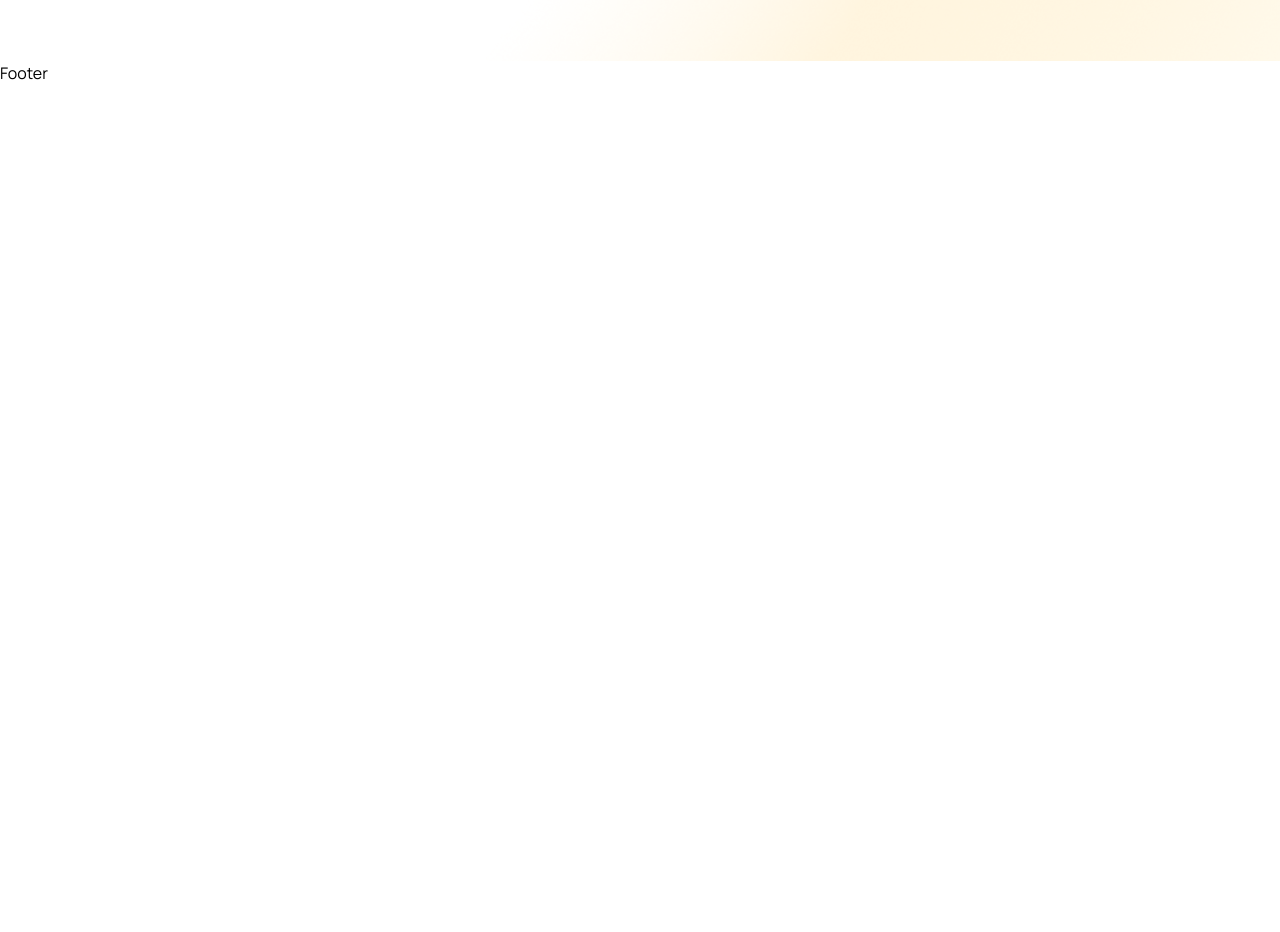
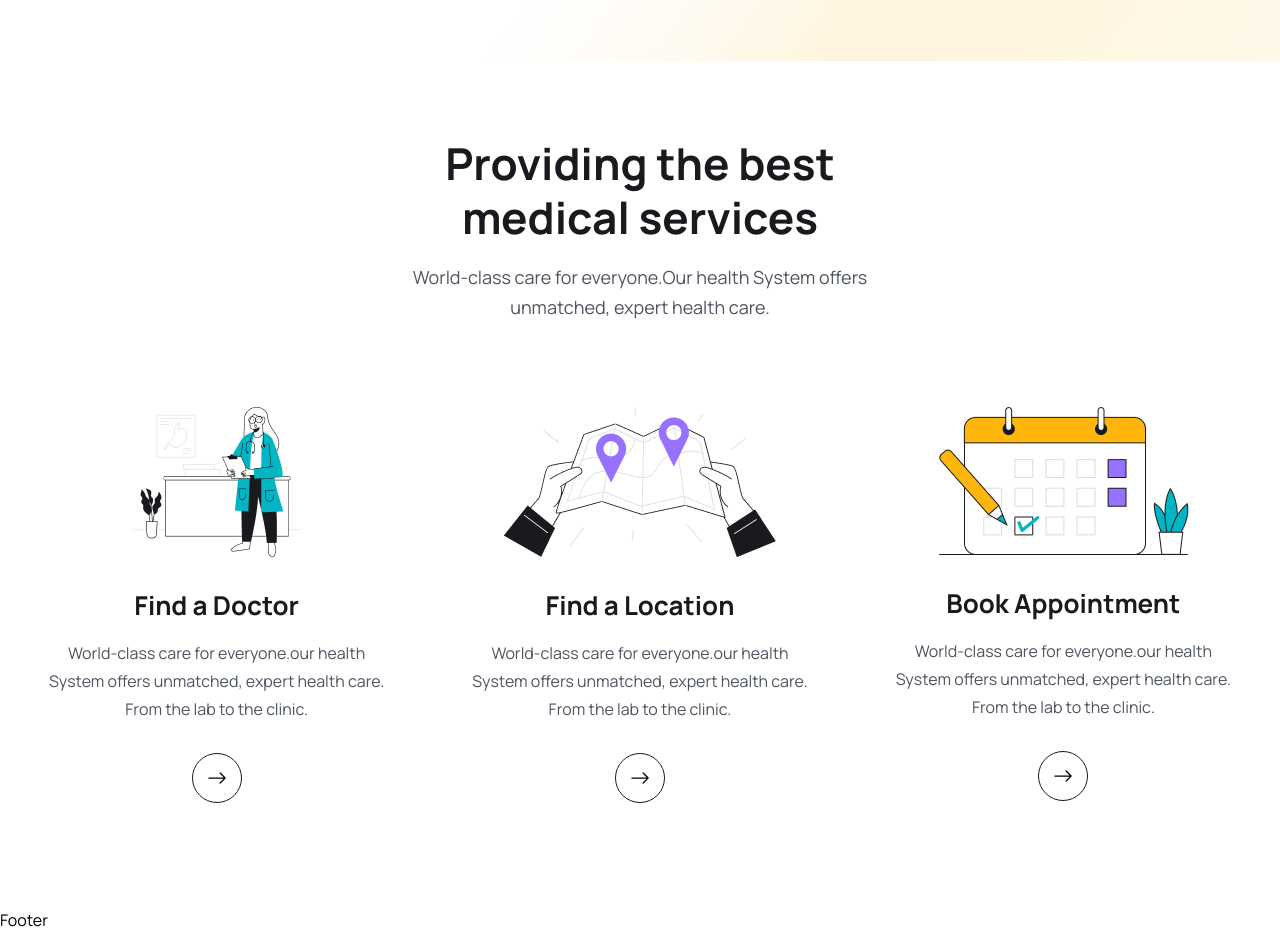
Before and after one commit to EncodeNeel/Medicare, a React (Vite) app in the folder frontend/: page / in a window 1280 px wide. Shown: the part 720-1652 px from the top of the page. Before the commit the page ends 805 px from the top, so only its background shows below. Built offline with nearby package versions, Linux system fonts and the light colour scheme; the HTML template or start-up script is replaced by a standard one.

Commit message:
Update Home component with hero section and service features

```diff
--- a/frontend/src/App.css
+++ b/frontend/src/App.css
@@ -18,6 +18,7 @@
   top: 0;
   left: 0;
   z-index: 99999;
+  background: white;
   box-shadow: 3px 3px -8px 3px #ddd;
 }
 @media only screen and (max-width: 768px) {
--- a/frontend/src/components/Header/Header.jsx
+++ b/frontend/src/components/Header/Header.jsx
@@ -33,9 +33,9 @@
         document.body.scrollTop > 80 ||
         document.documentElement.scrollTop > 80
       ) {
-        headerRef.current.classList.add("sticky_header");
+        headerRef.current.classList.add("sticky__header");
       } else {
-        headerRef.current.classList.remove("sticky_header");
+        headerRef.current.classList.remove("sticky__header");
       }
     });
   };
--- a/frontend/src/pages/Home.jsx
+++ b/frontend/src/pages/Home.jsx
@@ -3,6 +3,11 @@
 import heroImg01 from "../assets/images/hero-img01.png";
 import heroImg02 from "../assets/images/hero-img02.png";
 import heroImg03 from "../assets/images/hero-img03.png";
+import icon01 from "../assets/images/icon01.png";
+import icon02 from "../assets/images/icon02.png";
+import icon03 from "../assets/images/icon03.png";
+import { Link } from "react-router-dom";
+import { BsArrowRight } from "react-icons/bs";
 
 const Home = () => {
   return (
@@ -68,6 +73,91 @@
         </div>
       </section>
       {/* ===== hero section end ====== */}
+
+      <section>
+        <div className="container">
+          <div className="lg:w-[470px] mx-auto">
+            <h2 className="heading text-center">
+              Providing the best medical services
+            </h2>
+            <p className="text__para text-center">
+              World-class care for everyone.Our health System offers unmatched,
+              expert health care.
+            </p>
+          </div>
+
+          <div className="grid grid-cols-1 md:grid-cols-2 lg:grid-cols-3 gap-5 lg:gap-[30px] mt-[30px] lg:mt-[55px]">
+            <div className="py-[30px] px-5">
+              <div className="flex items-center justify-center">
+                <img src={icon01} alt="" />
+              </div>
+
+              <div className="mt-[30px]">
+                <h2 className="text-[26px] leading-9 text-headingColor font-[700] text-center">
+                  Find a Doctor
+                </h2>
+                <p className="text-[16px] leading-7 text-textColor font-[400] mt-4 text-center">
+                  World-class care for everyone.our health System offers
+                  unmatched, expert health care. From the lab to the clinic.
+                </p>
+
+                <Link
+                  to="doctors"
+                  className="w-[50px] h-[50px] rounded-full border border-solid border-[#181A1e] mt-[30px] mx-auto flex items-center justify-center group hover:bg-primaryColor hover:border-none"
+                >
+                  <BsArrowRight className="group-hover:text-white w-6 h-5" />
+                </Link>
+              </div>
+            </div>
+
+            <div className="py-[30px] px-5">
+              <div className="flex items-center justify-center">
+                <img src={icon02} alt="" />
+              </div>
+
+              <div className="mt-[30px]">
+                <h2 className="text-[26px] leading-9 text-headingColor font-[700] text-center">
+                  Find a Location
+                </h2>
+                <p className="text-[16px] leading-7 text-textColor font-[400] mt-4 text-center">
+                  World-class care for everyone.our health System offers
+                  unmatched, expert health care. From the lab to the clinic.
+                </p>
+
+                <Link
+                  to="doctors"
+                  className="w-[50px] h-[50px] rounded-full border border-solid border-[#181A1e] mt-[30px] mx-auto flex items-center justify-center group hover:bg-primaryColor hover:border-none"
+                >
+                  <BsArrowRight className="group-hover:text-white w-6 h-5" />
+                </Link>
+              </div>
+            </div>
+
+            <div className="py-[30px] px-5">
+              <div className="flex items-center justify-center">
+                <img src={icon03} alt="" />
+              </div>
+
+              <div className="mt-[30px]">
+                <h2 className="text-[26px] leading-9 text-headingColor font-[700] text-center">
+                  Book Appointment
+                </h2>
+                <p className="text-[16px] leading-7 text-textColor font-[400] mt-4 text-center">
+                  World-class care for everyone.our health System offers
+                  unmatched, expert health care. From the lab to the clinic.
+                </p>
+
+                <Link
+                  to="doctors"
+                  className="w-[50px] h-[50px] rounded-full border border-solid border-[#181A1e] mt-[30px] mx-auto flex items-center justify-center group hover:bg-primaryColor hover:border-none"
+                >
+                  <BsArrowRight className="group-hover:text-white w-6 h-5" />
+                </Link>
+              </div>
+            </div>
+          </div>
+        </div>
+      </section>
     </>
   );
 };
```
